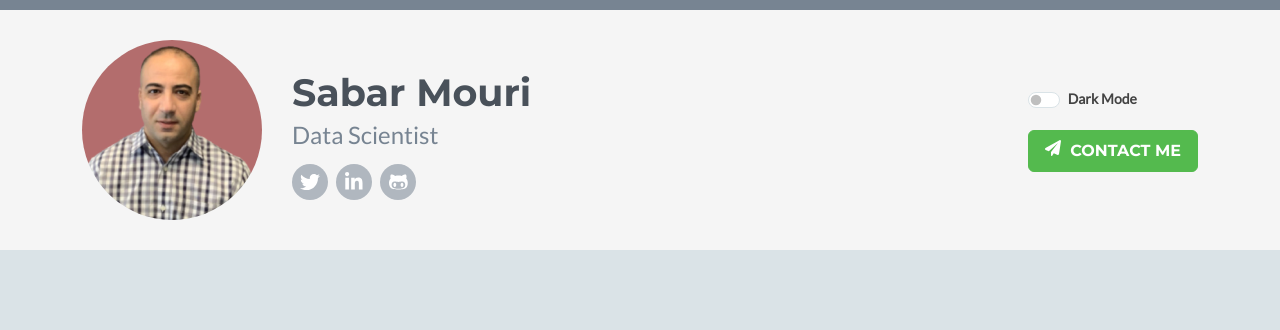
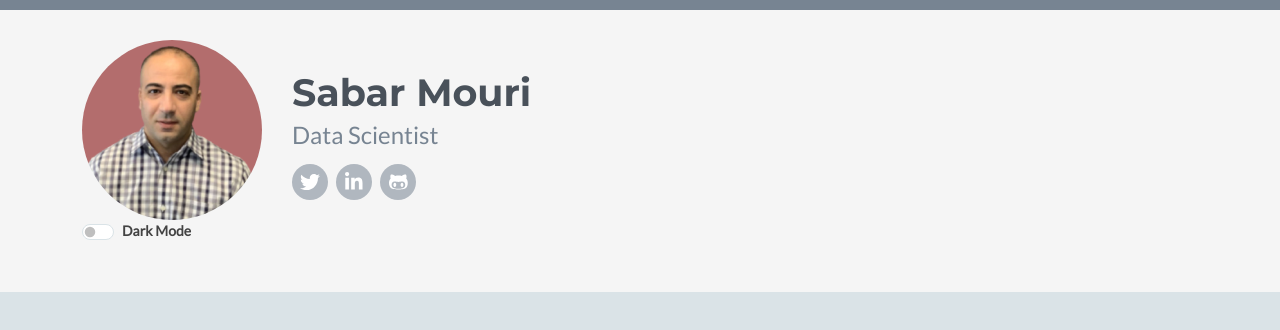
Before and after one commit to dilqvl62/Website_Portfolio, a React (Create React App) app: page / in a window 1280 px wide. Shown: the top 330 px of the page. Built offline with nearby package versions, Linux system fonts and the light colour scheme.

Commit message:
added a js components

```diff
--- a/src/components/Dark-Mode-Switch/darkMode.js
+++ b/src/components/Dark-Mode-Switch/darkMode.js
@@ -1,5 +1,6 @@
 import React, { useState, useEffect } from 'react';
 import './dark-switch.css';
+import { Button } from '@material-ui/core';
 
 const DarkModeSwitch = () => {
   const [darkMode, setDarkMode] = useState(false);
@@ -31,7 +32,11 @@ const DarkModeSwitch = () => {
   };
 
   return (
-    <div className="col-12 col-md-auto">
+    <div  >
+
+       {/* <Button className="btn btn-cta-primary" href="" target="_blank">
+        <i className="fas fa-paper-plane"></i> Contact Me
+      </Button> */}
       <div className="dark-mode-switch d-flex">
         <div className="form-check form-switch mx-auto mx-md-0">
           <input
@@ -46,54 +51,9 @@ const DarkModeSwitch = () => {
           </label>
         </div>
       </div>
-      <a className="btn btn-cta-primary" href="" target="_blank">
-        <i className="fas fa-paper-plane"></i> Contact Me
-      </a>
+
     </div>
   );
 };
 
 export default DarkModeSwitch;
-
-
-
-
-
-
-
-
-
-
-
-/*var darkSwitch = document.getElementById("darkSwitch");
-window.addEventListener("load", function () {
-  if (darkSwitch) {
-    initTheme();
-    darkSwitch.addEventListener("change", function () {
-      resetTheme();
-    });
-  }
-});
-
-
-
-function initTheme() {
-  var darkThemeSelected =
-    localStorage.getItem("darkSwitch") !== null &&
-    localStorage.getItem("darkSwitch") === "dark";
-  darkSwitch.checked = darkThemeSelected;
-  darkThemeSelected
-    ? document.body.setAttribute("data-theme", "dark")
-    : document.body.removeAttribute("data-theme");
-}
-
-
-function resetTheme() {
-  if (darkSwitch.checked) {
-    document.body.setAttribute("data-theme", "dark");
-    localStorage.setItem("darkSwitch", "dark");
-  } else {
-    document.body.removeAttribute("data-theme");
-    localStorage.removeItem("darkSwitch");
-  }
-}*/
```
